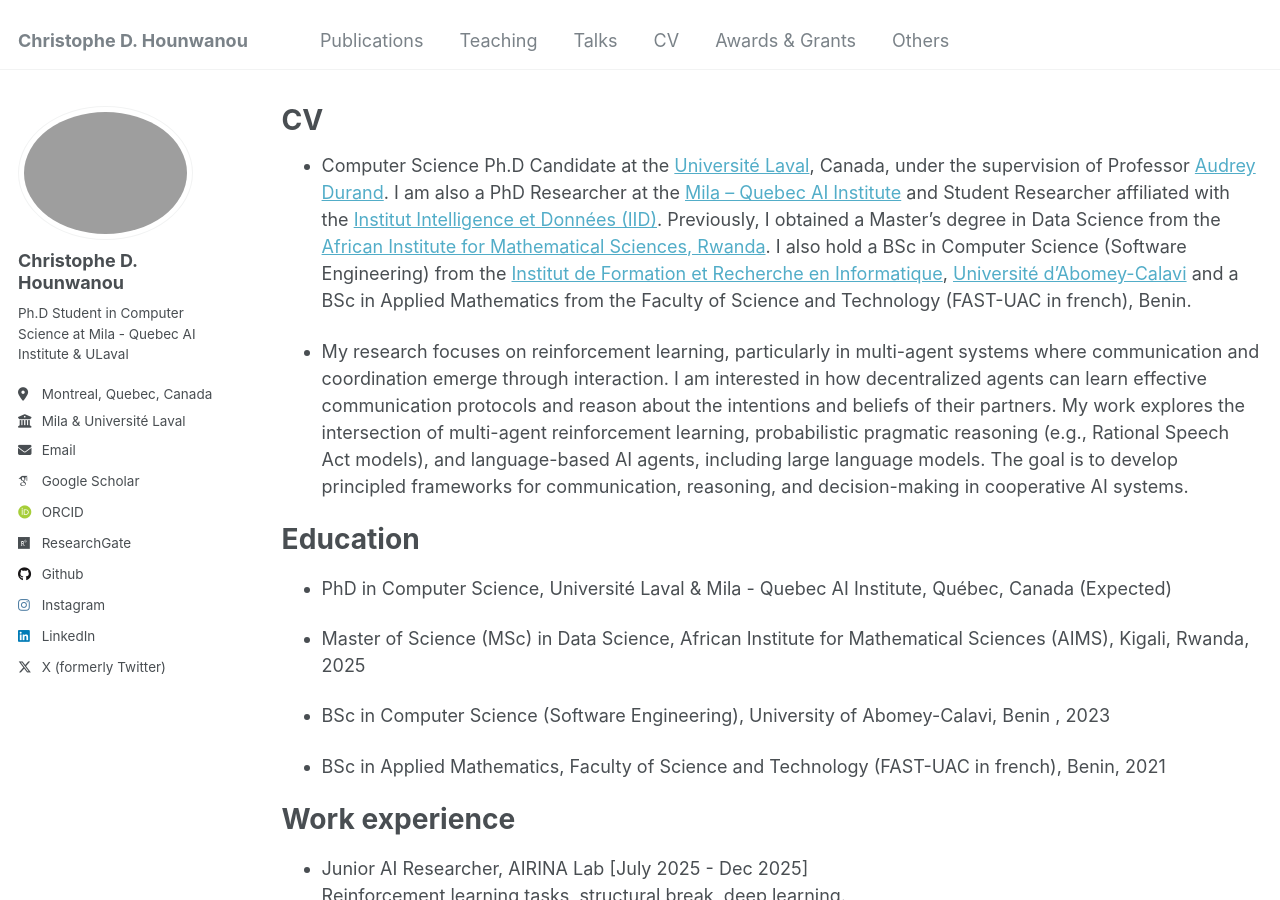
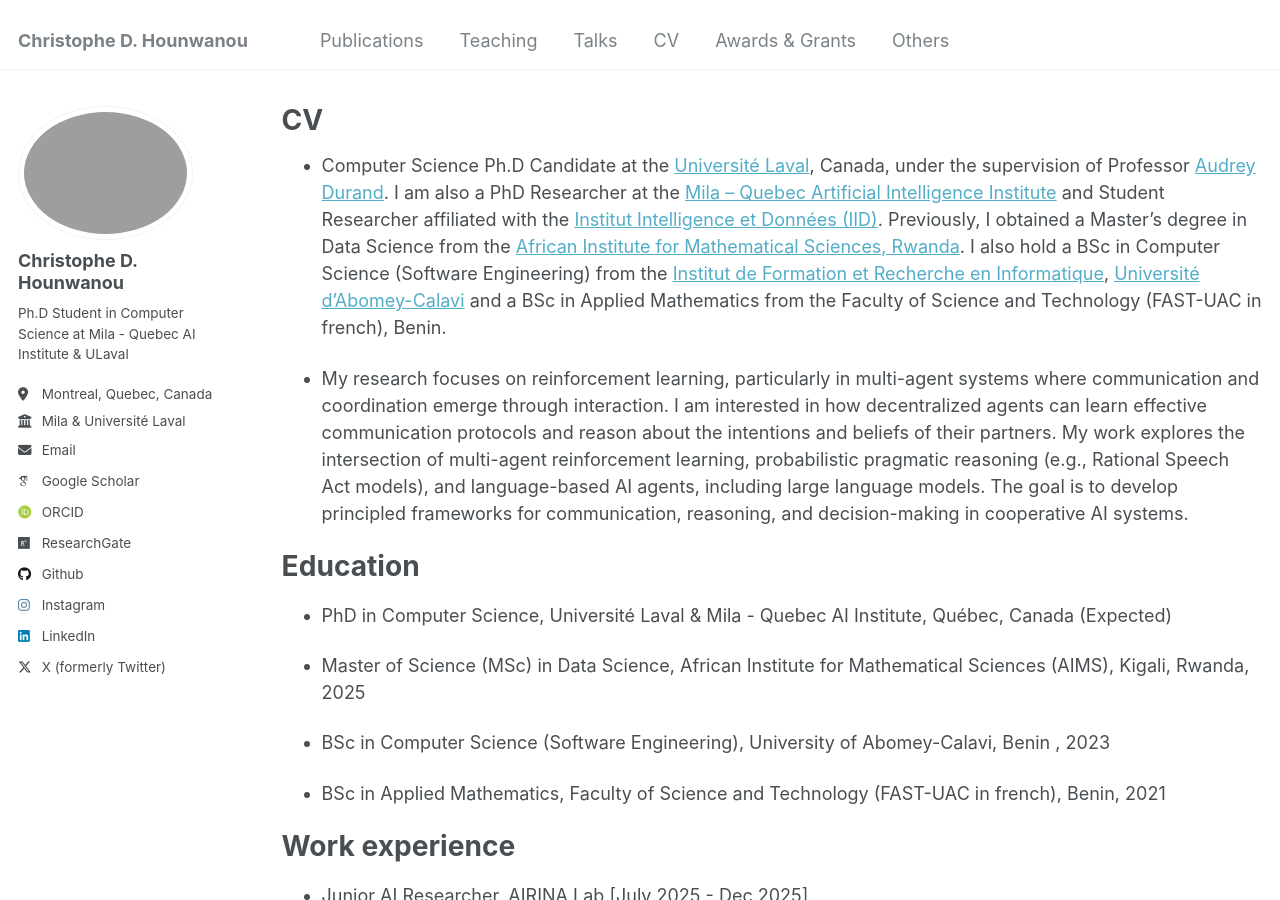
Before and after one commit to chrishounwanou/chrishounwanou.github.io, a Jekyll site: the page built from _pages/cv.md, in a window 1280 px wide and 900 px high. Built offline with Jekyll 4.4.1, drawn with Linux system fonts in a browser that asks for light colours; some web fonts are replaced.

Commit message:
Update affiliation from 'Mila – Quebec AI Institute' to 'Mila – Quebec Artificial Intelligence Institute'

```diff
--- a/_pages/cv.md
+++ b/_pages/cv.md
@@ -9,7 +9,7 @@ redirect_from:
 
 {% include base_path %}
 
-- Computer Science Ph.D Candidate at the [Université Laval](https://www.ulaval.ca/), Canada, under the supervision of Professor [Audrey Durand](https://mila.quebec/fr/annuaire/audrey-durand). I am also a PhD Researcher at the [Mila – Quebec AI Institute](https://mila.quebec/fr) and Student Researcher affiliated with the [Institut Intelligence et Données (IID)](https://iid.ulaval.ca/). Previously, I obtained a Master's degree in Data Science from the [African Institute for Mathematical Sciences, Rwanda](https://aims.ac.rw/). I also hold a BSc in Computer Science (Software Engineering) from the [Institut de Formation et Recherche en Informatique](https://ifri-uac.bj/), [Université d'Abomey-Calavi](https://www.uac.bj/) and a BSc in Applied Mathematics from the Faculty of Science and Technology (FAST-UAC in french), Benin.
+- Computer Science Ph.D Candidate at the [Université Laval](https://www.ulaval.ca/), Canada, under the supervision of Professor [Audrey Durand](https://mila.quebec/fr/annuaire/audrey-durand). I am also a PhD Researcher at the [Mila – Quebec Artificial Intelligence Institute](https://mila.quebec/fr) and Student Researcher affiliated with the [Institut Intelligence et Données (IID)](https://iid.ulaval.ca/). Previously, I obtained a Master's degree in Data Science from the [African Institute for Mathematical Sciences, Rwanda](https://aims.ac.rw/). I also hold a BSc in Computer Science (Software Engineering) from the [Institut de Formation et Recherche en Informatique](https://ifri-uac.bj/), [Université d'Abomey-Calavi](https://www.uac.bj/) and a BSc in Applied Mathematics from the Faculty of Science and Technology (FAST-UAC in french), Benin.
 
 - My research focuses on reinforcement learning, particularly in multi-agent systems where communication and coordination emerge through interaction. I am interested in how decentralized agents can learn effective communication protocols and reason about the intentions and beliefs of their partners. My work explores the intersection of multi-agent reinforcement learning, probabilistic pragmatic reasoning (e.g., Rational Speech Act models), and language-based AI agents, including large language models. The goal is to develop principled frameworks for communication, reasoning, and decision-making in cooperative AI systems.
 
```
